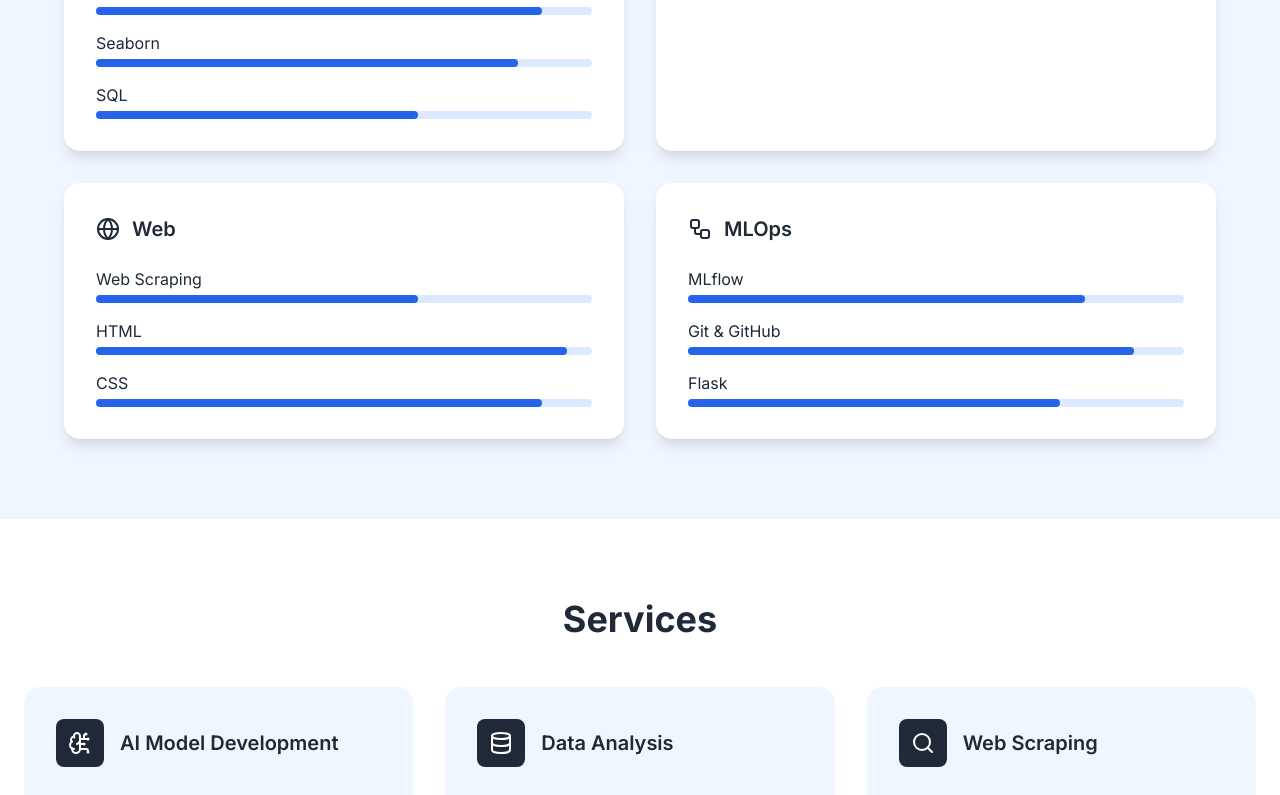
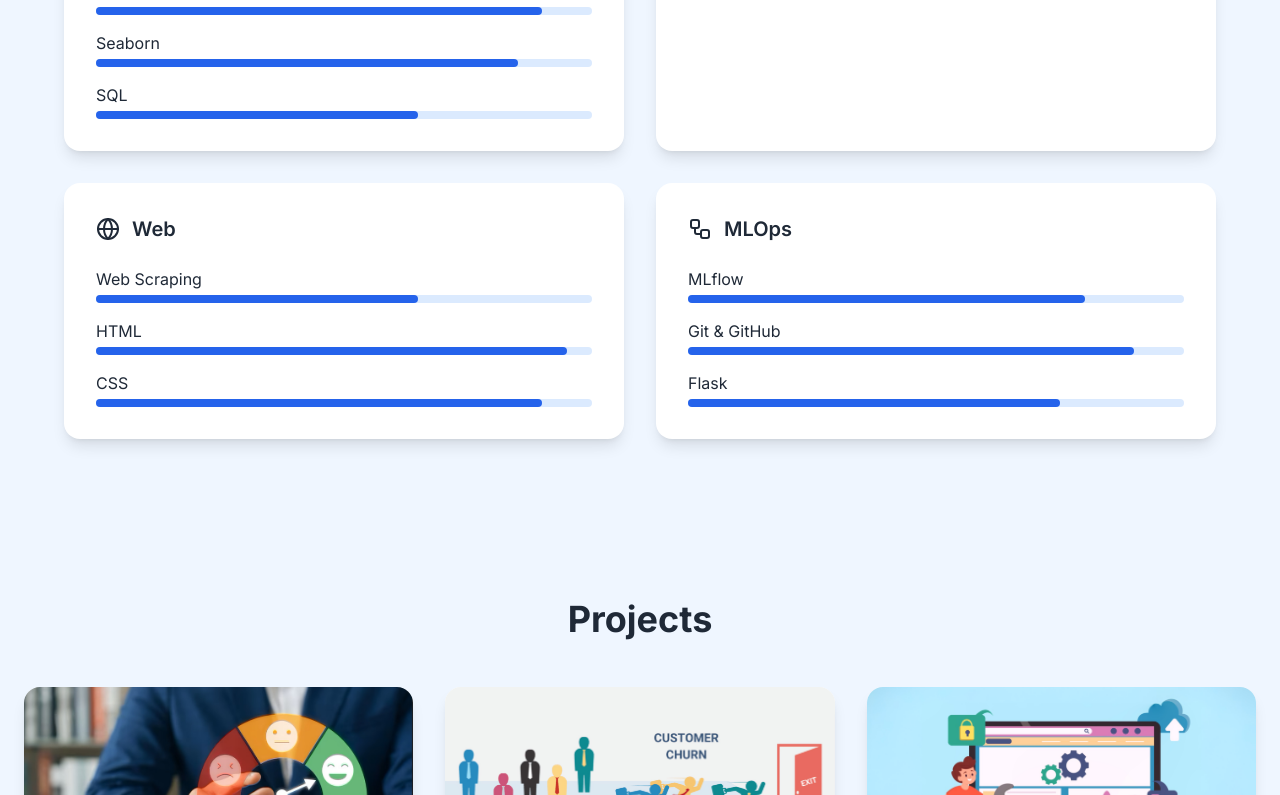
Before and after one commit to M7mdAhmd/ShorakyZone, a React (Vite) app: page / in a window 1280 px wide. Shown: the part 2005-2800 px from the top of the page. Built offline with nearby package versions, Linux system fonts and the light colour scheme.

Commit message:
Deactivate Services section

```diff
--- a/src/App.tsx
+++ b/src/App.tsx
@@ -3,7 +3,7 @@ import Header from './components/Header';
 import Hero from './components/Hero';
 import About from './components/About';
 import Skills from './components/Skills';
-import Services from './components/Services';
+// import Services from './components/Services';
 import Projects from './components/Projects';
 import Contact from './components/Contact';
 
@@ -14,7 +14,7 @@ function App() {
       <Hero />
       <About />
       <Skills />
-      <Services />
+      {/* <Services /> */}
       <Projects />
       <Contact />
     </div>
--- a/src/components/Header.tsx
+++ b/src/components/Header.tsx
@@ -40,7 +40,7 @@ const SocialLinks = ({ isScrolled }) => (
 
 const NavLinks = ({ onClick, isScrolled }) => (
   <>
-    {['home', 'about', 'skills', 'services', 'projects', 'contact'].map((item) => (
+    {['home', 'about', 'skills'/*, 'services'*/, 'projects', 'contact'].map((item) => (
       <button
         key={item}
         onClick={() => onClick(item)}
```
